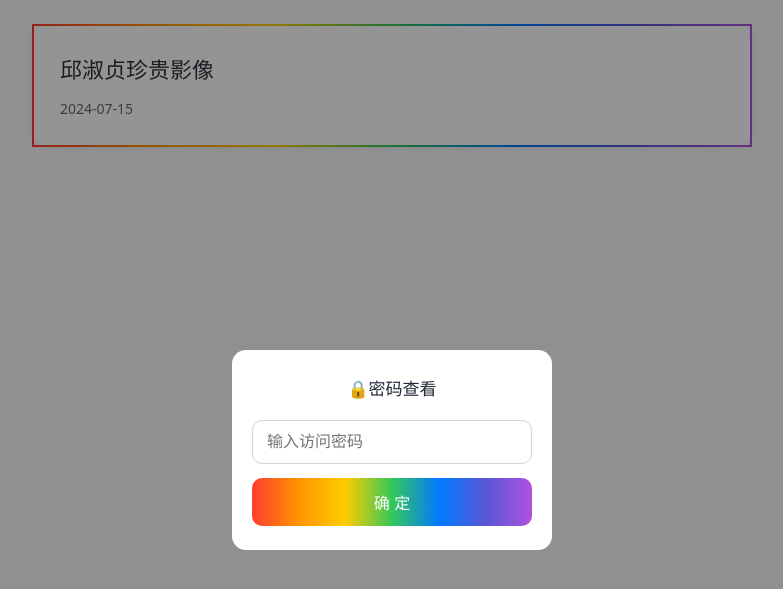
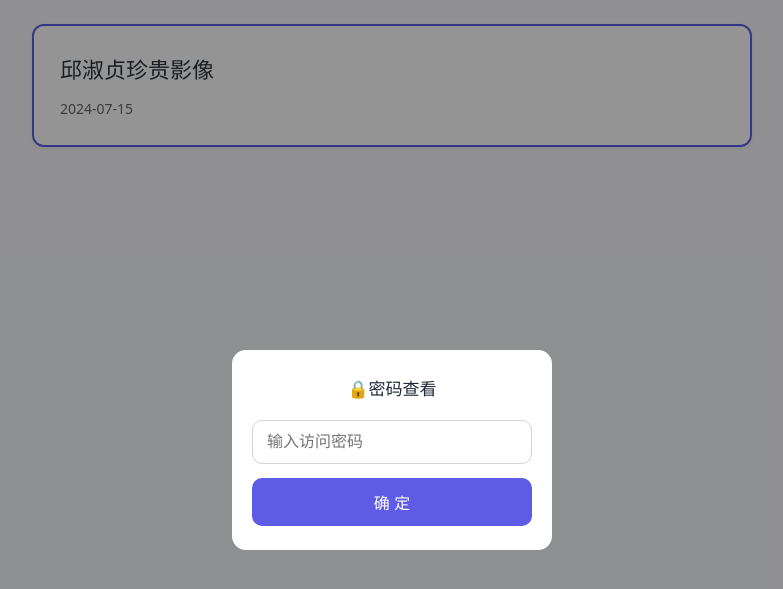
Before and after one commit to JTSTV/Jtstv.github.io, a Jekyll site: the page built from _posts/2024-7-15-邱淑贞珍贵影像.md, in a window 1280 px wide. Shown: the top 589 px of the page, without its empty margins (248-1031 px from the left). Built offline with Jekyll 4.4.1, drawn with Linux system fonts in a browser that asks for light colours; our own code applies the rules of GitHub Pages for plain Markdown files.

Commit message:
更新 post.html

```diff
--- a/_layouts/post.html
+++ b/_layouts/post.html
@@ -20,18 +20,17 @@ layout: null
 body{font:16px system-ui,-apple-system,sans-serif;background:#f7f8fa;color:#2c333a;padding:24px 16px;line-height:1.75}
 .container{max-width:720px;margin:0 auto}
 
-.rainbow-border{
-  border:2px solid;
-  border-image:linear-gradient(90deg,#ff3b30,#ff9500,#ffcc00,#34c759,#007aff,#5856d6,#af52de) 1;
+.title-wrap{
+  border:2px solid #5e5ce6;
   border-radius:12px;
   box-shadow:0 1px 4px rgba(0,0,0,.07);
   margin-bottom:16px;
   overflow:hidden;
 }
 .inner-white{background:#fff;border-radius:10px;padding:24px 26px;overflow-x:auto;word-break:break-all}
+
 .post-content-wrap{
-  border:2px solid;
-  border-image:linear-gradient(90deg,#ff3b30,#ff9500,#ffcc00,#34c759,#007aff,#5856d6,#af52de) 1;
+  border:2px solid #5e5ce6;
   border-radius:12px;
   box-shadow:0 1px 4px rgba(0,0,0,.07);
   overflow:hidden;
@@ -69,7 +68,7 @@ body{font:16px system-ui,-apple-system,sans-serif;background:#f7f8fa;color:#2c33
   padding:12px;
   border:none;
   border-radius:10px;
-  background:linear-gradient(90deg,#ff3b30,#ff9500,#ffcc00,#34c759,#007aff,#5856d6,#af52de);
+  background:#5e5ce6;
   color:#fff;
   font-size:16px;
   cursor:pointer;
@@ -90,7 +89,7 @@ body{padding:16px 12px}
 </head>
 <body>
 <div class="container">
-<div class="rainbow-border">
+<div class="title-wrap">
 <div class="inner-white">
 <div class="post-title">{{ page.title }}</div>
 <div class="post-date">{{ page.date | date:"%Y-%m-%d" }}</div>
@@ -110,7 +109,28 @@ body{padding:16px 12px}
 </div>
 </div>
 <script>
-(function(){const mask=document.getElementById('encrypt-mask');const contentDiv=document.getElementById('secret-content');const input=document.getElementById('pwd-input');const btn=document.getElementById('unlock-btn');const errorTip=document.getElementById('error-tip');const correctPwd="{{ page.pw }}".trim();btn.onclick=check;input.addEventListener('keypress',e=>e.key==='Enter'&&check());function check(){const val=input.value.trim();if(val===correctPwd){mask.style.display='none';contentDiv.style.display='block';errorTip.style.display='none'}else{errorTip.style.display='block';input.value='';input.focus()}}})();
+(function(){
+const mask=document.getElementById('encrypt-mask');
+const contentDiv=document.getElementById('secret-content');
+const input=document.getElementById('pwd-input');
+const btn=document.getElementById('unlock-btn');
+const errorTip=document.getElementById('error-tip');
+const correctPwd="{{ page.pw }}".trim();
+btn.onclick=check;
+input.addEventListener('keypress',e=>e.key==='Enter'&&check());
+function check(){
+  const val=input.value.trim();
+  if(val===correctPwd){
+    mask.style.display='none';
+    contentDiv.style.display='block';
+    errorTip.style.display='none';
+  }else{
+    errorTip.style.display='block';
+    input.value='';
+    input.focus();
+  }
+}
+})();
 </script>
 {% else %}
 <div class="post-content-wrap">
```
